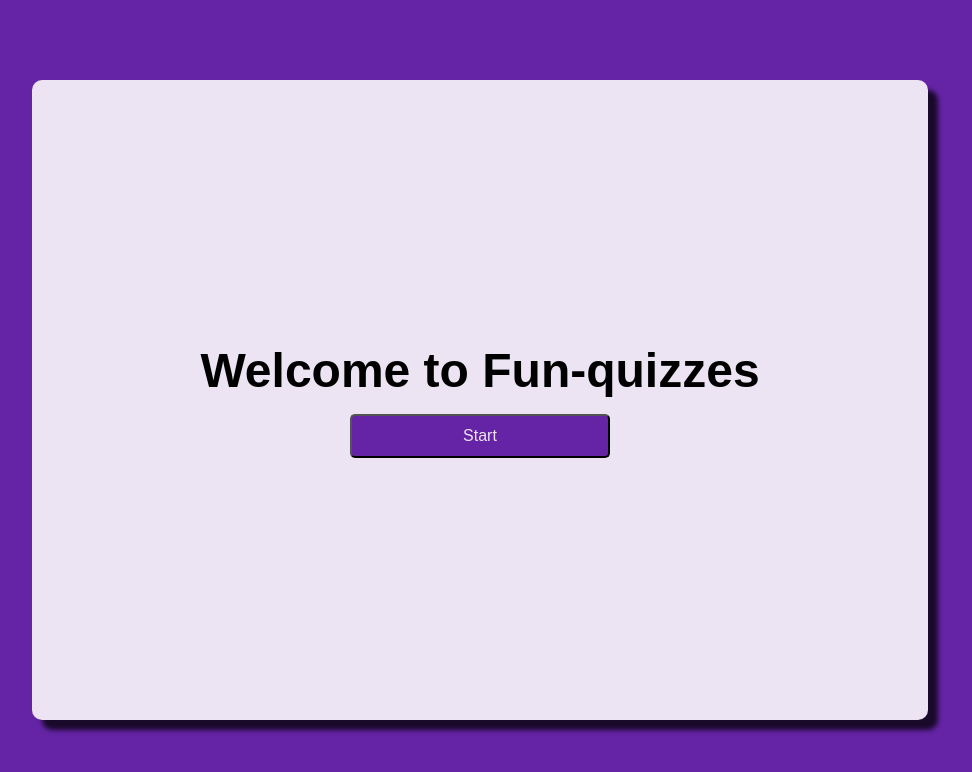
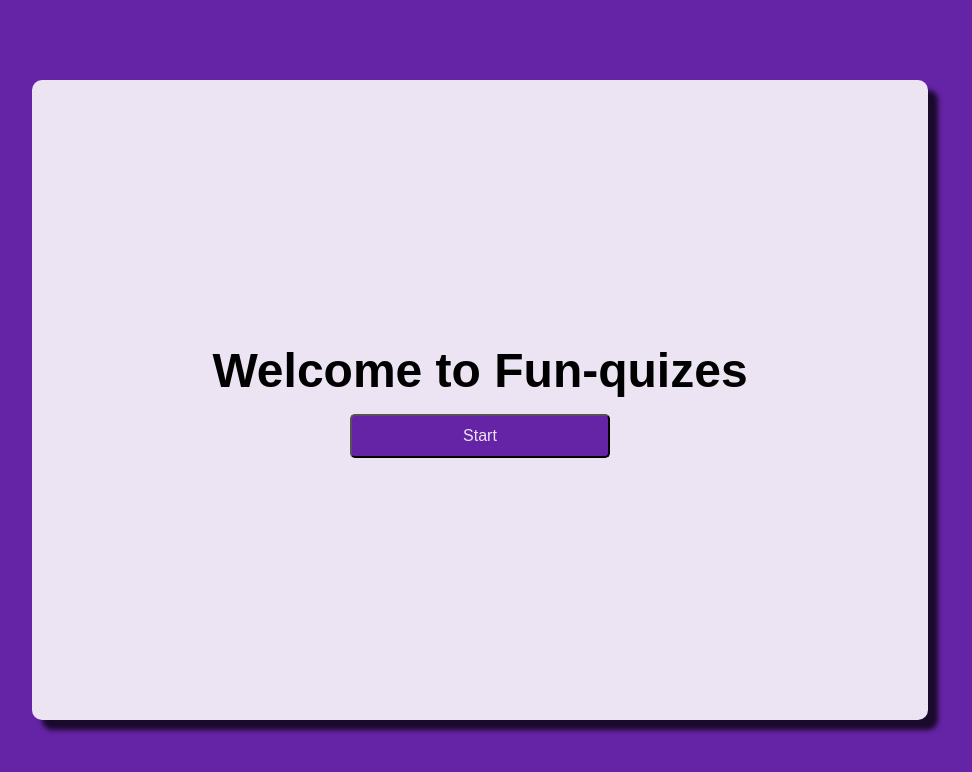
Before and after one commit to merraa/Interactive-Quiz-Page-Meron-Muluye, a plain HTML site: page index.html in a window 1280 px wide. Shown: the whole page, without its empty margins (160-1132 px from the left). Drawn offline with Linux system fonts and the light colour scheme.

Commit message:
Update index.html

```diff
--- a/index.html
+++ b/index.html
@@ -10,7 +10,7 @@
 <body>
     <main>
         <div class="welcome common-style">
-            <h1 class="welcome-text">Welcome to Fun-quizzes</h1>
+            <h1 class="welcome-text">Welcome to Fun-quizes</h1>
             <button class="start" onclick="clicked()">Start</button>
         </div>
         <div class="questions hidden common-style">
```
